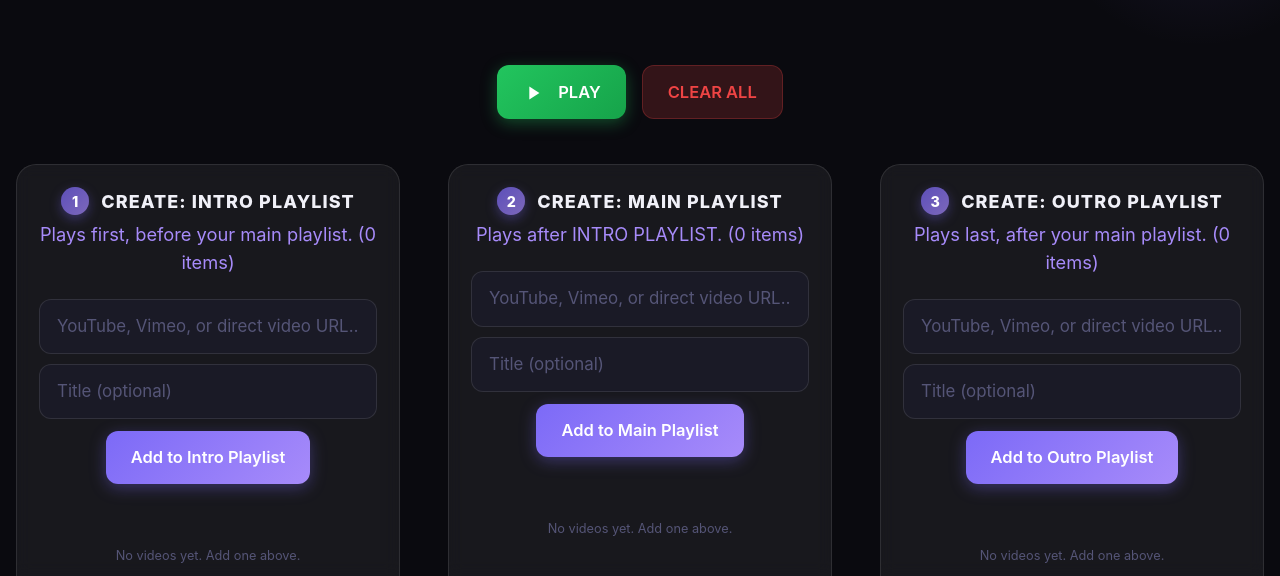
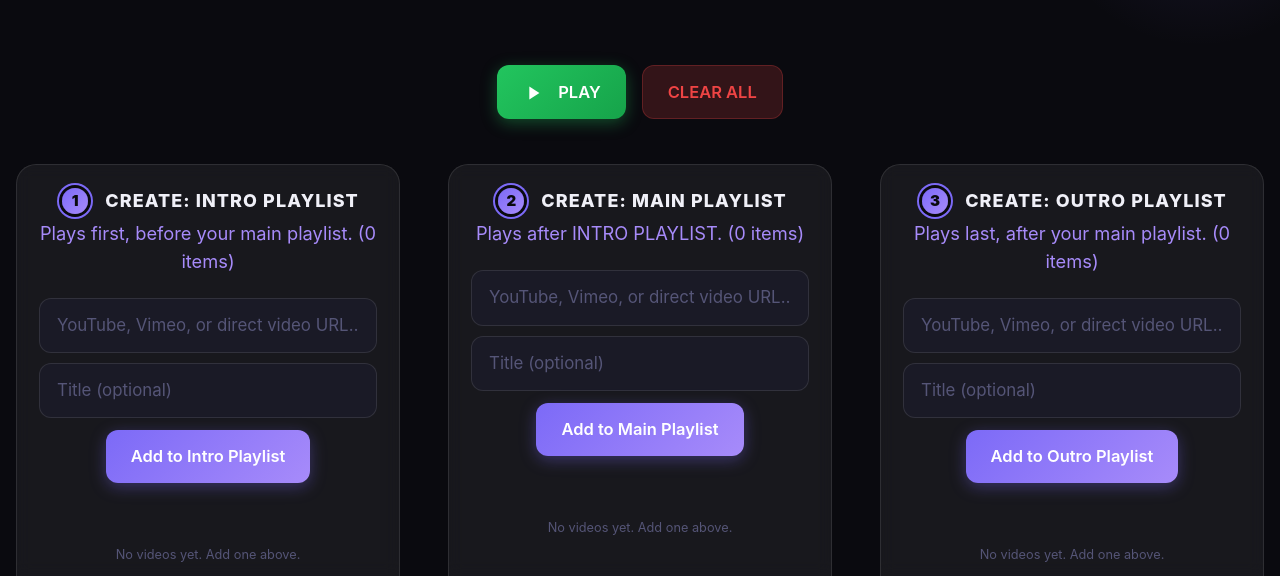
Before and after one commit to AgentAi-Leo/Leo-VideoApp-2K26, a website: page video-app.html in a window 1280 px wide. Both pictures are taken after a click on the button "Go to Create". Shown: the part 224-800 px from the top of the page. Drawn offline with Linux system fonts and the light colour scheme.

Commit message:
style: evolve sequential tag into double-circle motif

```diff
--- a/video-app.html
+++ b/video-app.html
@@ -843,14 +843,15 @@
       display: inline-flex;
       align-items: center;
       justify-content: center;
-      width: 28px;
-      height: 28px;
+      width: 26px;
+      height: 26px;
       border-radius: 50%;
       background: linear-gradient(135deg, var(--accent), var(--accent-2));
-      color: #fff;
-      font-weight: 800;
-      font-size: 0.95rem;
-      box-shadow: inset 0 0 0 100px rgba(0,0,0,0.25), 0 4px 12px rgba(124,106,247,0.35);
+      color: var(--bg);
+      font-weight: 900;
+      font-size: 1rem;
+      box-shadow: 0 0 0 3px var(--bg), 0 0 0 5px var(--accent);
+      margin: 0 5px;
     }
 
     .btn--danger {
```
